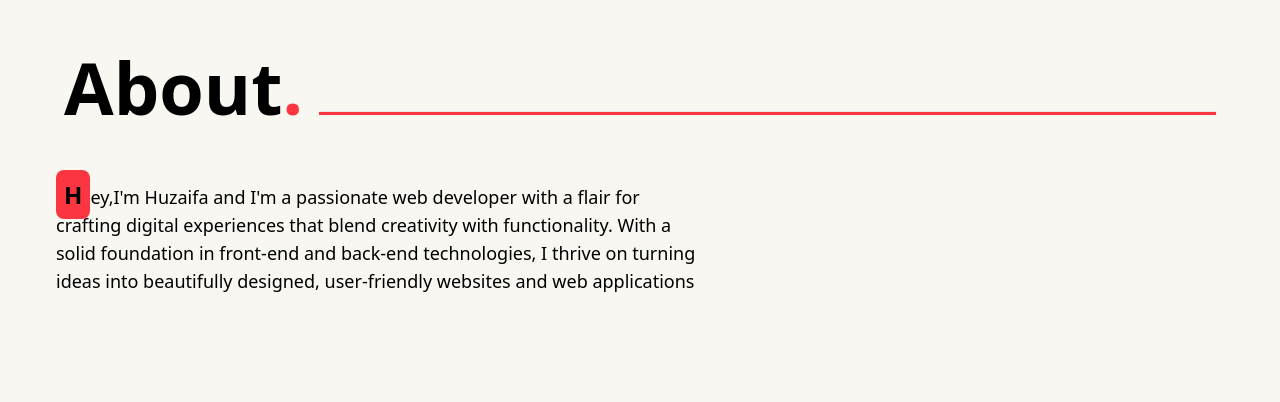
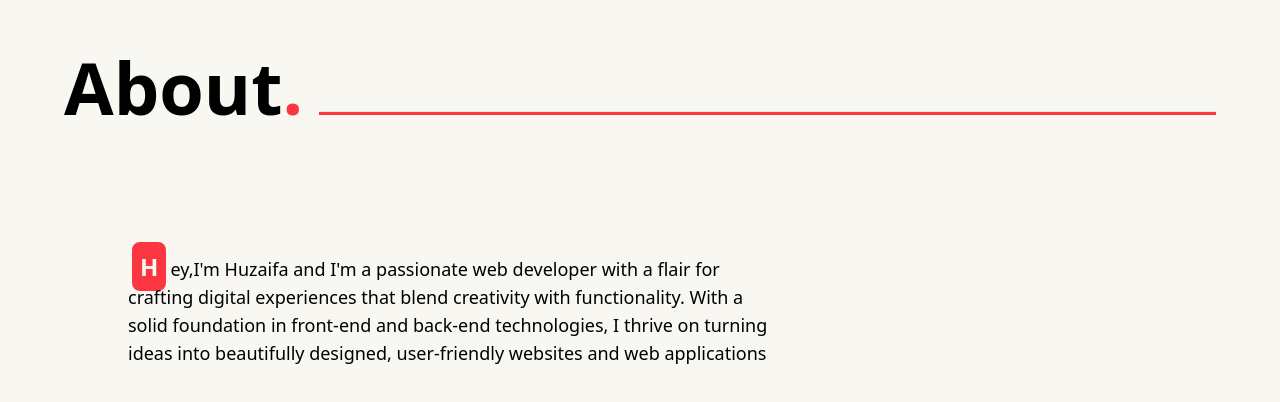
Before and after one commit to Huzaifa622/portfolio, a Next.js app: page / in a window 1280 px wide. Shown: the part 797-1199 px from the top of the page. Built offline with nearby package versions, Linux system fonts and the light colour scheme.

Commit message:
portfolio

```diff
--- a/components/About.js
+++ b/components/About.js
@@ -14,9 +14,9 @@ const About = () => {
             </div>
           </div>
         </div>
-      <div className="m-14 w-[50%]">
+      <div className="m-32 w-[50%]">
         <p className="text-lg">
-          <span className="font-bold text-2xl bg-tred p-2 rounded-lg">H</span>ey,I'm Huzaifa and I'm a passionate web developer with a
+          <span className="font-bold text-2xl bg-tred p-2 rounded-lg text-twhite m-1">H</span>ey,I'm Huzaifa and I'm a passionate web developer with a
           flair for crafting digital experiences that blend creativity with
           functionality. With a solid foundation in front-end and back-end
           technologies, I thrive on turning ideas into beautifully designed,
--- a/components/Reveal.js
+++ b/components/Reveal.js
@@ -12,6 +12,7 @@ const Reveal = ({ children }) => {
         }}
         initial="hidden"
         animate="visible"
+        transition={{duration : 0.5 , delay : 0.25}}
       >
         {" "}
         {children}
```
